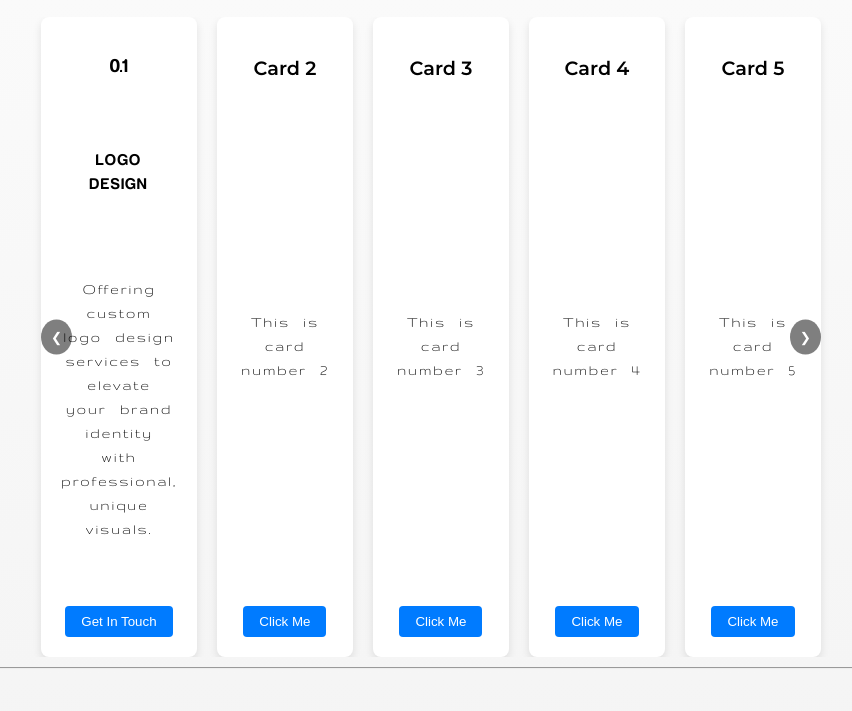
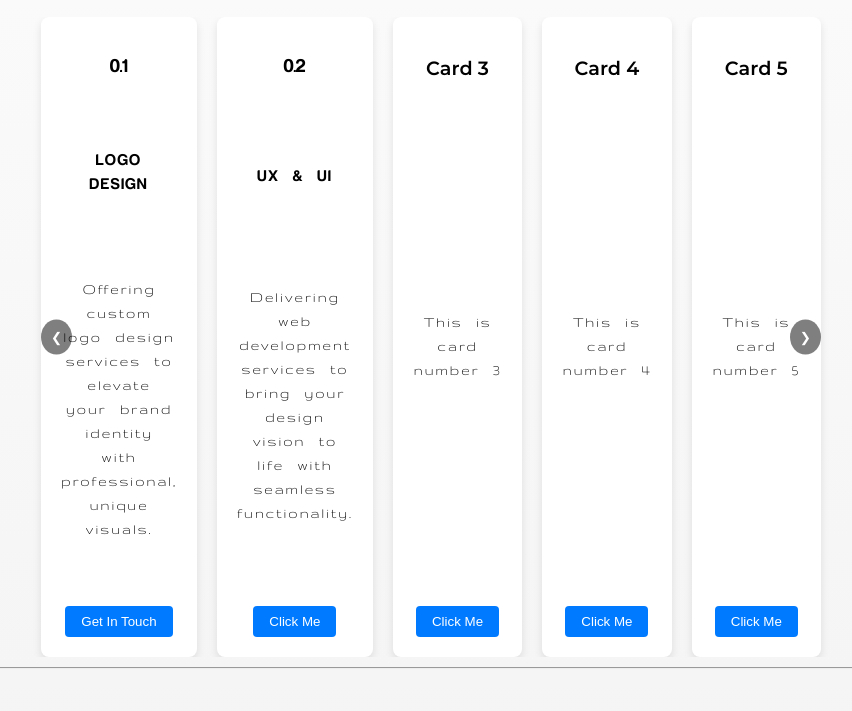
Before and after one commit to Diante830/DiantesDigitalPortfolio-, a website: page services.html in a window 1280 px wide. Shown: the part 684-1395 px from the top of the page, without its empty margins (297-1149 px from the left). Drawn offline with Linux system fonts and the light colour scheme.

Commit message:
services page text changes

```diff
--- a/services.html
+++ b/services.html
@@ -69,7 +69,6 @@
             <!-- Scroll Left Button -->
             <button class="scroll-button left" onclick="scrollLeft()">&#10094;</button>
 
-            <!-- Carousel -->
             <div class="carousel">
                 <div class="carousel-card">
                     <h3 style="font-family: 'Harabara';">0.1</h3>
@@ -78,8 +77,9 @@
                     <button>Get In Touch</button>
                 </div>
                 <div class="carousel-card">
-                    <h3>Card 2</h3>
-                    <p>This is card number 2</p>
+                    <h3 style="font-family: 'Harabara';">0.2</h3>
+                    <p style="font-family: 'Harabara';">UX & UI</p>
+                    <p>Delivering web development services to bring your design vision to life with seamless functionality.</p>
                     <button>Click Me</button>
                 </div>
                 <div class="carousel-card">
```
